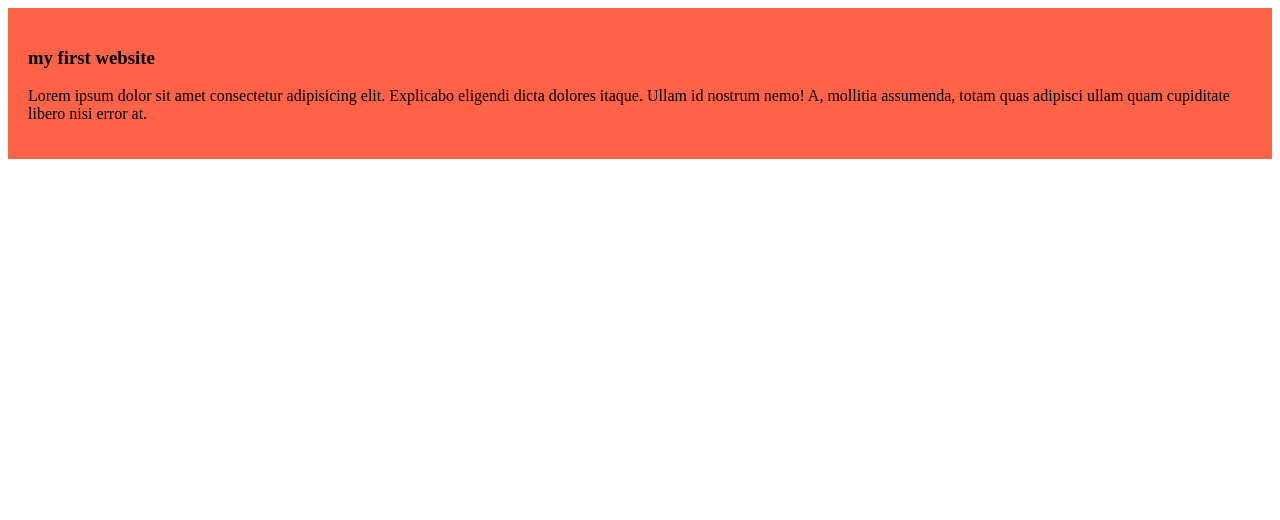
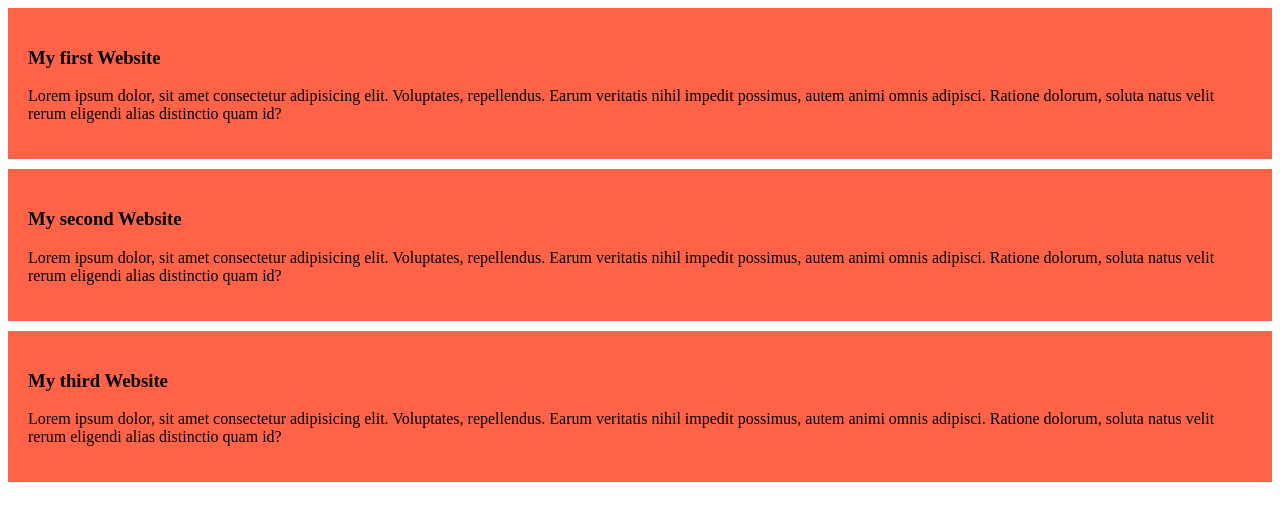
Before and after one commit to mutsuddyananna/my-simple-website, a plain HTML site: page index.html in a window 1280 px wide. Drawn offline with Linux system fonts and the light colour scheme.

Commit message:
added the second and the third blog

```diff
--- a/index.html
+++ b/index.html
@@ -8,13 +8,28 @@
 </head>
 <body>
     <div>
-        <h3>
-            my first website
-        </h3>
-        <p>
-            Lorem ipsum dolor sit amet consectetur adipisicing elit. Explicabo eligendi dicta dolores itaque. Ullam id nostrum nemo! A, mollitia assumenda, totam quas adipisci ullam quam cupiditate libero nisi error at.
-        </p>
+       <h3>
+           My first Website
+       </h3>
+       <p>
+           Lorem ipsum dolor, sit amet consectetur adipisicing elit. Voluptates, repellendus. Earum veritatis nihil impedit possimus, autem animi omnis adipisci. Ratione dolorum, soluta natus velit rerum eligendi alias distinctio quam id?
+       </p>
     </div>
-
+    <div>
+       <h3>
+           My second Website
+       </h3>
+       <p>
+           Lorem ipsum dolor, sit amet consectetur adipisicing elit. Voluptates, repellendus. Earum veritatis nihil impedit possimus, autem animi omnis adipisci. Ratione dolorum, soluta natus velit rerum eligendi alias distinctio quam id?
+       </p>
+    </div>
+    <div>
+       <h3>
+           My third Website
+       </h3>
+       <p>
+           Lorem ipsum dolor, sit amet consectetur adipisicing elit. Voluptates, repellendus. Earum veritatis nihil impedit possimus, autem animi omnis adipisci. Ratione dolorum, soluta natus velit rerum eligendi alias distinctio quam id?
+       </p>
+    </div>
 </body>
 </html>
--- a/styles/blog.css
+++ b/styles/blog.css
@@ -1,4 +1,5 @@
 div{
     background-color: tomato;
     padding: 20px;
+    margin-bottom: 10px;
 }
```
